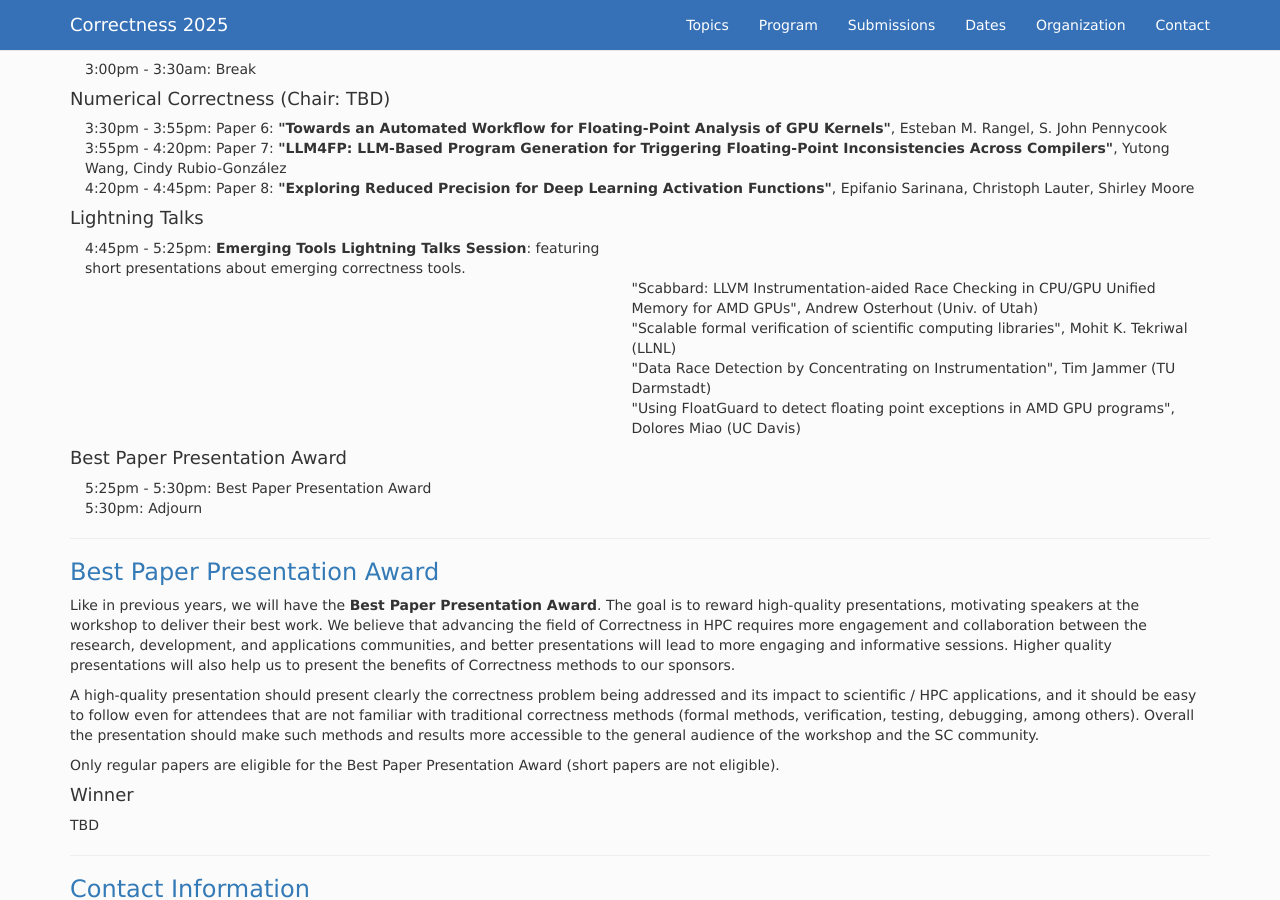
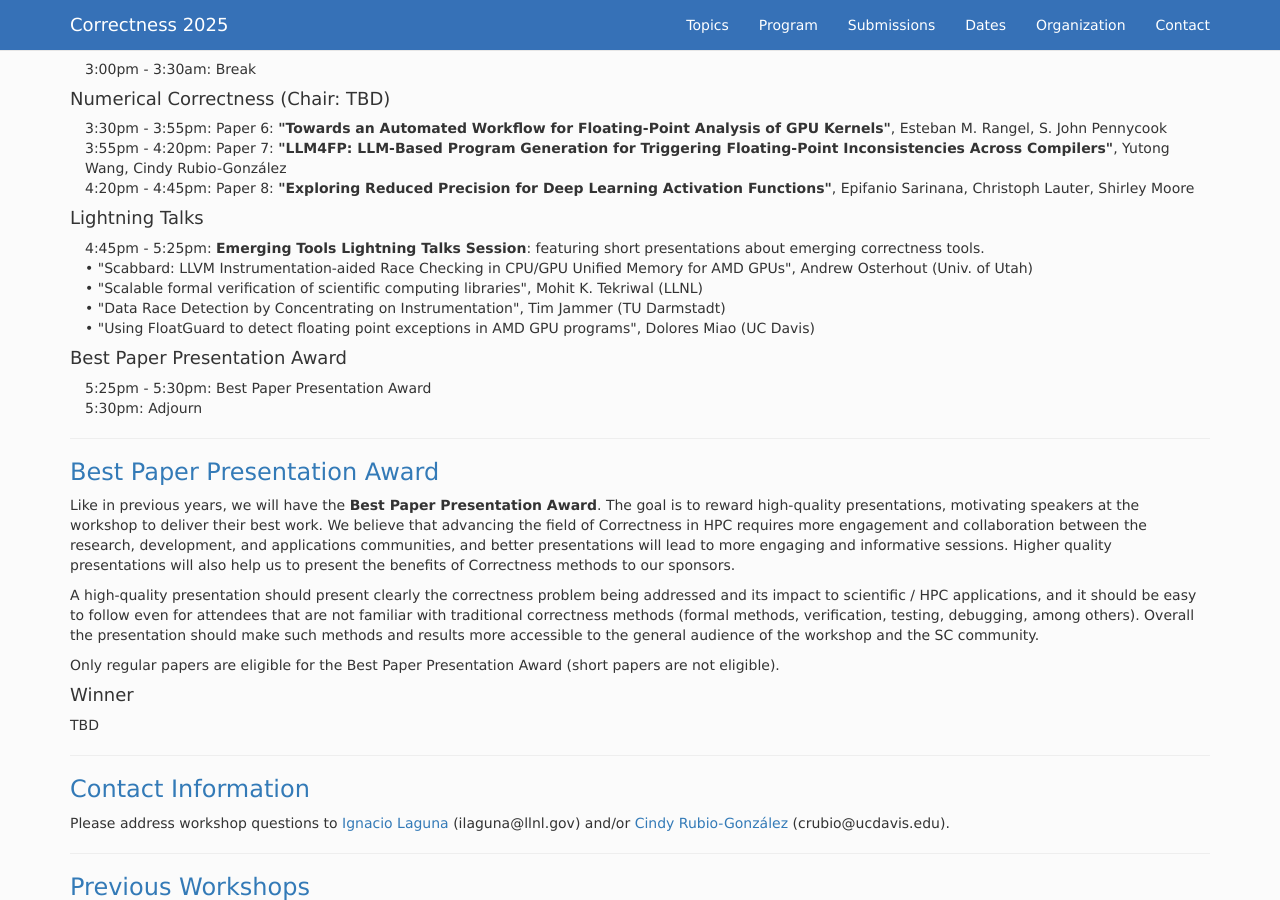
Before and after one commit to correctness-workshop/2025, a Jekyll site: the page built from index.md, in a window 1280 px wide and 900 px high, scrolled down 3488 px. Built offline with Jekyll 4.4.1, drawn with Linux system fonts in a browser that asks for light colours; nearby versions of some CDN libraries; the list of posts is cut into pages by our own code; part of the change alters nothing that is shown.

```diff
--- a/index.md
+++ b/index.md
@@ -226,12 +226,12 @@ All time zones are AOE.
 
 #### Lightning Talks
 <table>
-<tr><td width="15">  </td> <td>4:45pm - 5:25pm: <b>Emerging Tools Lightning Talks Session</b>: featuring short presentations about emerging correctness tools. </td> <td>  </td></tr>
+<tr><td width="15">  </td> <td>4:45pm - 5:25pm: <b>Emerging Tools Lightning Talks Session</b>: featuring short presentations about emerging correctness tools. </td></tr>
 
-<tr> <td width="15"> </td> <td>  </td> <td>"Scabbard: LLVM Instrumentation-aided Race Checking in CPU/GPU Unified Memory for AMD GPUs", Andrew Osterhout (Univ. of Utah)</td></tr>
-<tr> <td width="15"> </td> <td>  </td> <td>"Scalable formal verification of scientific computing libraries", Mohit K. Tekriwal (LLNL)</td></tr>
-<tr> <td width="15"> </td> <td>  </td> <td>"Data Race Detection by Concentrating on Instrumentation", Tim Jammer (TU Darmstadt)</td></tr>
-<tr> <td width="15"> </td> <td>  </td> <td>"Using FloatGuard to detect floating point exceptions in AMD GPU programs", Dolores Miao (UC Davis)</td></tr>
+<tr> <td width="15"> </td> <td>• "Scabbard: LLVM Instrumentation-aided Race Checking in CPU/GPU Unified Memory for AMD GPUs", Andrew Osterhout (Univ. of Utah)</td></tr>
+<tr> <td width="15"> </td> <td>• "Scalable formal verification of scientific computing libraries", Mohit K. Tekriwal (LLNL)</td></tr>
+<tr> <td width="15"> </td> <td>• "Data Race Detection by Concentrating on Instrumentation", Tim Jammer (TU Darmstadt)</td></tr>
+<tr> <td width="15"> </td> <td>• "Using FloatGuard to detect floating point exceptions in AMD GPU programs", Dolores Miao (UC Davis)</td></tr>
 
 </table>
 
```
